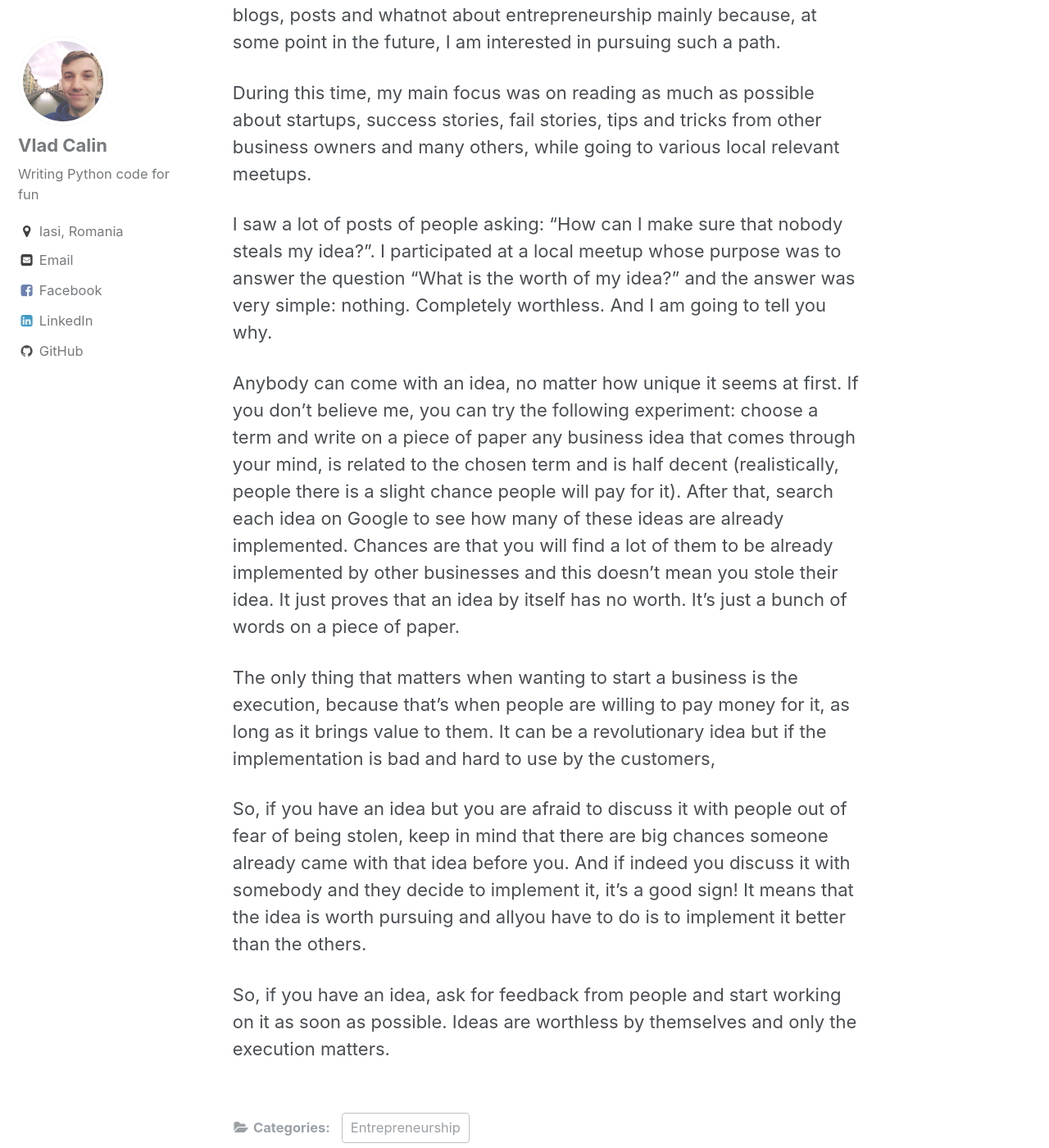
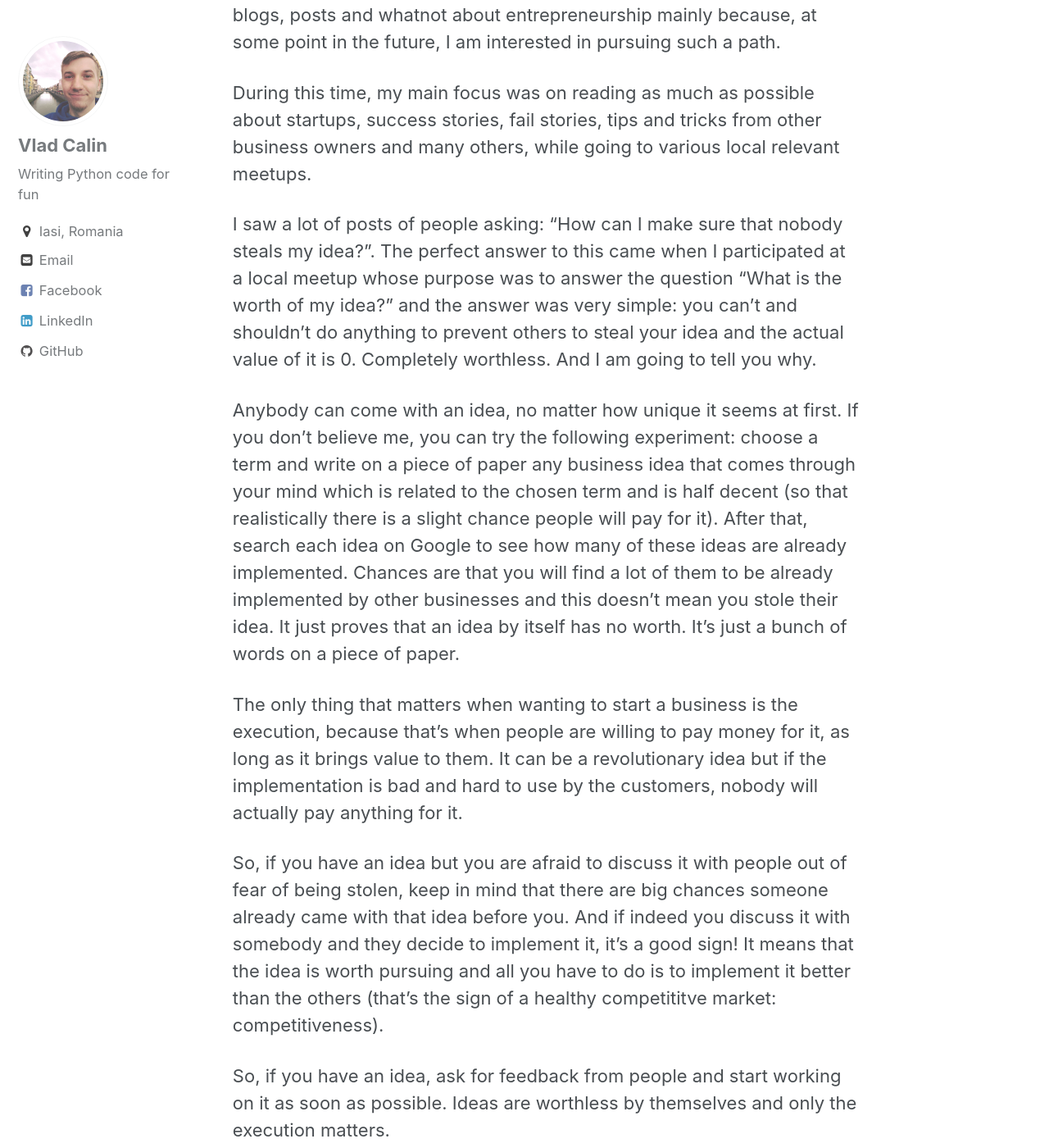
Before and after one commit to vladcalin/vladcalin.github.io, a Jekyll site: the page built from _posts/2017-11-01-ideas-are-worthless.md, in a window 1280 px wide and 1400 px high, scrolled down 322 px. Shown: the whole window at 82% size. Built offline with Jekyll 4.4.1, drawn with Linux system fonts in a browser that asks for light colours; comment, search, counter and statistics services are not loaded.

Commit message:
Fix typos

```diff
--- a/_posts/2017-11-01-ideas-are-worthless.md
+++ b/_posts/2017-11-01-ideas-are-worthless.md
@@ -11,25 +11,26 @@ fail stories, tips and tricks from other business owners and many others, while
 local relevant meetups.
 
 
-I saw a lot of posts of people asking: "How can I make sure that nobody steals my idea?". I participated
-at a local meetup whose purpose was to answer the question "What is the worth of my idea?" and the answer was
-very simple: nothing. Completely worthless. And I am going to tell you why.
+I saw a lot of posts of people asking: "How can I make sure that nobody steals my idea?". The perfect answer to this
+came when I participated at a local meetup whose purpose was to answer the question "What is the worth of my idea?"
+and the answer was very simple: you can't and shouldn't do anything to prevent others to steal your idea and the actual value
+of it is 0. Completely worthless. And I am going to tell you why.
 
 Anybody can come with an idea, no matter how unique it seems at first. If you don't believe me, you can try the
-following experiment: choose a term and write on a piece of paper any business idea that comes through your mind,
-is related to the chosen term and is half decent (realistically, people there is a slight chance people will pay for it).
+following experiment: choose a term and write on a piece of paper any business idea that comes through your mind which
+is related to the chosen term and is half decent (so that realistically there is a slight chance people will pay for it).
 After that, search each idea on Google to see how many of these ideas are already implemented. Chances are that you
 will find a lot of them to be already implemented by other businesses and this doesn't mean you stole their idea. It
 just proves that an idea by itself has no worth. It's just a bunch of words on a piece of paper.
 
 The only thing that matters when wanting to start a business is the execution, because that's when people are willing
 to pay money for it, as long as it brings value to them. It can be a revolutionary idea but if the implementation is
-bad and hard to use by the customers,
+bad and hard to use by the customers, nobody will actually pay anything for it.
 
 So, if you have an idea but you are afraid to discuss it with people out of fear of being stolen, keep in mind that
 there are big chances someone already came with that idea before you. And if indeed you discuss it with somebody and
-they decide to implement it, it's a good sign! It means that the idea is worth pursuing and allyou have to do is to
-implement it better than the others.
+they decide to implement it, it's a good sign! It means that the idea is worth pursuing and all you have to do is to
+implement it better than the others (that's the sign of a healthy competititve market: competitiveness).
 
 So, if you have an idea, ask for feedback from people and start working on it as soon as possible. Ideas are worthless
 by themselves and only the execution matters.
```
